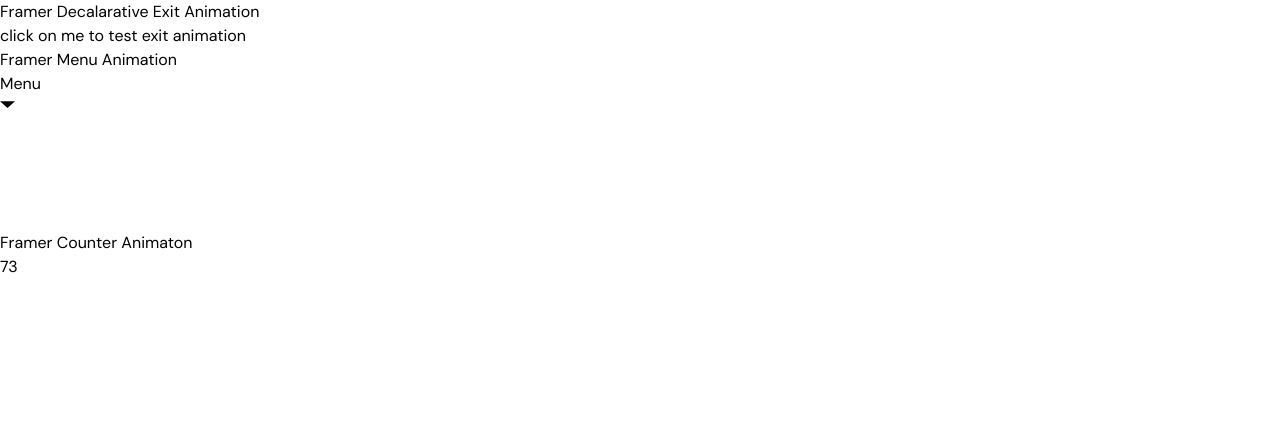
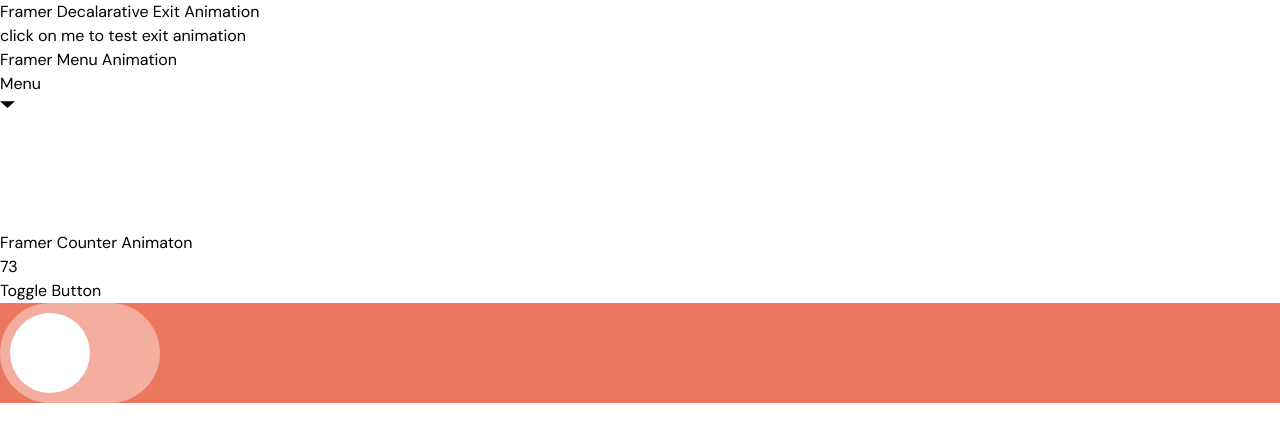
Before and after one commit to t-bello7/design-space, a React (Vite) app: page /learing-framer-motion in a window 1280 px wide. Shown: the top 442 px of the page. Built offline with nearby package versions, Linux system fonts and the light colour scheme.

Commit message:
feat: add Framer Toggle button

```diff
--- a/src/App.scss
+++ b/src/App.scss
@@ -6,3 +6,25 @@
     font-family: "Satoshi";
     src: url("./assets/fonts/Satoshi-Variable.ttf");
 }
+
+.switch {
+    width: 160px;
+    height: 100px;
+    background-color: rgba(255, 255, 255, 0.4);
+    display: flex;
+    justify-content: flex-start;
+    border-radius: 50px;
+    padding: 10px;
+    cursor: pointer;
+}
+
+.switch[data-isOn="true"] {
+    justify-content: flex-end;
+}
+
+.handle {
+    width: 80px;
+    height: 80px;
+    background-color: white;
+    border-radius: 40px;
+}
--- /dev/null
+++ b/src/components/FramerToggleButton.tsx
@@ -0,0 +1,22 @@
+import { useState } from "react";
+import { motion } from "framer-motion";
+
+const spring = {
+    type: "spring",
+    stiffness: 700,
+    damping: 30
+};
+
+const FramerToggleButton = () => {
+    const [isOn, setIsOn] = useState(false);
+
+    const toggleSwitch = () => setIsOn(!isOn);
+
+    return (
+    <div className="switch" data-isOn={isOn} onClick={toggleSwitch}>
+      <motion.div className="handle" layout transition={spring} />
+    </div>
+    )
+}
+
+export default FramerToggleButton
--- a/src/components/index.ts
+++ b/src/components/index.ts
@@ -4,6 +4,7 @@
 import FramerExitAnimation from "./FramerExitAnimation";
 import FramerMenuToggle from "./FramerMenuToggle";
 import FramerCounter from "./FramerCounter";
+import FramerToggleButton from "./FramerToggleButton";
 
 export {
     SmoothScrollHero,
@@ -11,5 +12,6 @@
     ShuffleHero,
     FramerExitAnimation,
     FramerMenuToggle,
-    FramerCounter
+    FramerCounter,
+    FramerToggleButton
 }
--- a/src/pages/LearningFramerMotion.tsx
+++ b/src/pages/LearningFramerMotion.tsx
@@ -1,7 +1,8 @@
 import {
     FramerExitAnimation,
     FramerMenuToggle,
-    FramerCounter
+    FramerCounter,
+    FramerToggleButton
 } from "../components"
 
 const LearningFramerMotion = () => {
@@ -14,6 +15,10 @@
             <FramerMenuToggle />
             <h2> Framer Counter Animaton </h2>
             <FramerCounter />
+            <h3> Toggle Button </h3>
+            <div className="bg-primary-soft-red">
+                <FramerToggleButton />
+            </div>
         </section>
     )
 }
```
